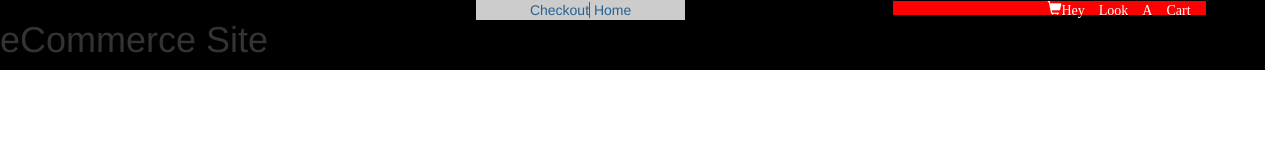
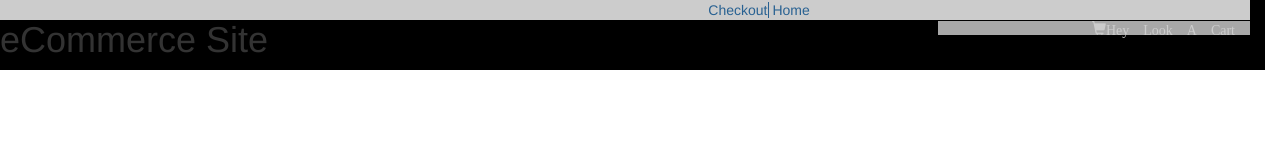
Before and after one commit to nathanejbrown/E-commerce, a website: page src/homepage/index.html in a window 1280 px wide. Drawn offline with nearby package versions, Linux system fonts and the light colour scheme; some packages are replaced by stand-ins of ours.

```diff
--- a/src/homepage/index.html
+++ b/src/homepage/index.html
@@ -8,13 +8,13 @@
     <link rel="stylesheet" href="./main.css">
   </head>
   <body>
-    <header class="col-md-12 row">
+    <header class="col-md-12 row text-center">
       <h1>eCommerce Site</h1>
-      <nav class="col-md-2 col-md-offset-2 text-center">
+      <nav class="text-center">
         <a href="../checkout/index.html" style='border-right: 1px solid'>Checkout</a>
         <a href="../homepage/index.html">Home</a>
       </nav>
-      <div id='shoppingCart' class='col-md-3 col-md-offset-2 text-right glyphicon glyphicon-shopping-cart'>Hey Look A Cart</div>
+      <div id='shoppingCart' class='col-md-3 col-md-offset-3 text-right glyphicon glyphicon-shopping-cart'>Hey Look A Cart</div>
     </header>
 
     <script   src="http://code.jquery.com/jquery-2.2.4.min.js"   integrity="sha256-BbhdlvQf/xTY9gja0Dq3HiwQF8LaCRTXxZKRutelT44="   crossorigin="anonymous"></script>
--- a/src/homepage/main.css
+++ b/src/homepage/main.css
@@ -9,6 +9,8 @@
   float: left;
 }
 #shoppingCart {
-  background-color: red;
+  background-color: lightgrey;
+  opacity: 0.8;
   color: white;
+  float: right;
 }
```
